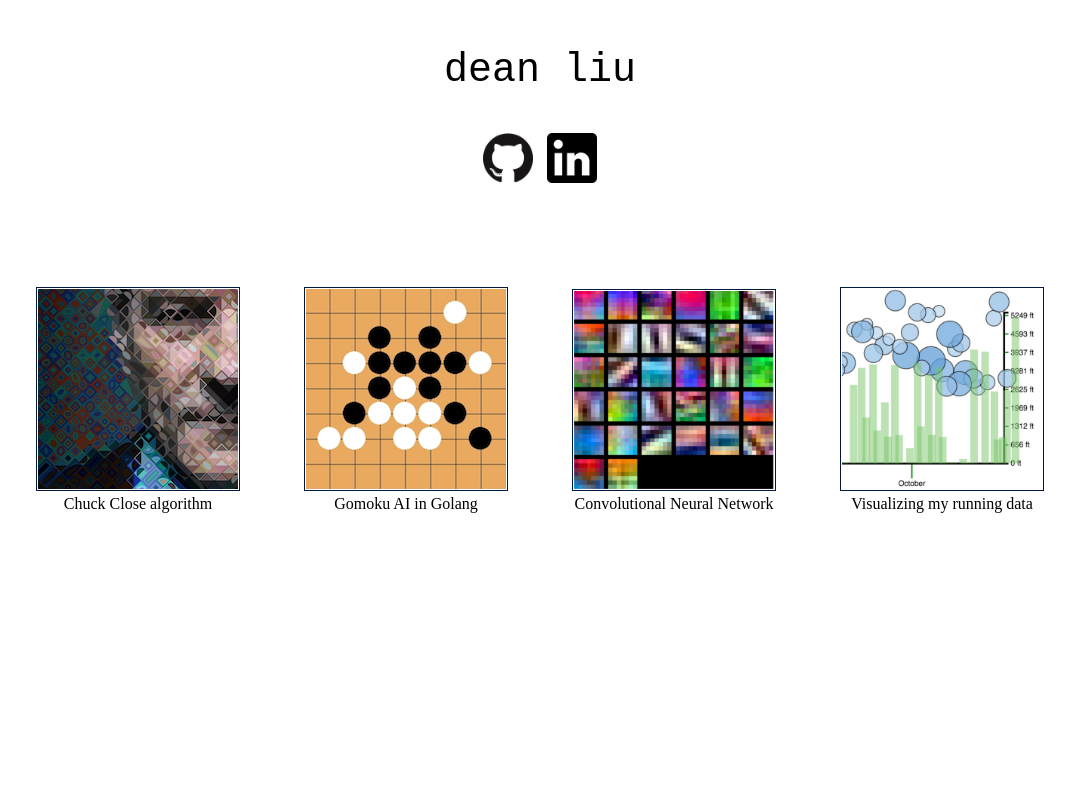
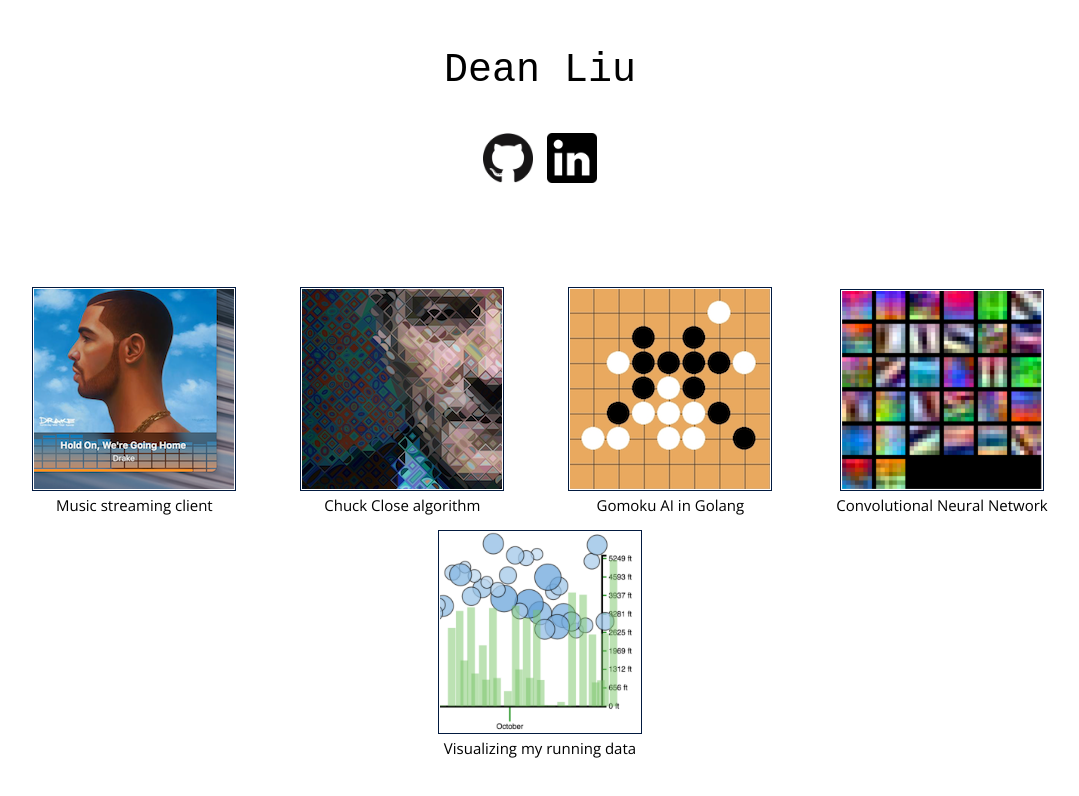
Before and after one commit to skiptomyliu/skiptomyliu.github.io, a plain HTML site: page index.html in a window 1280 px wide. Shown: the whole page, without its empty margins (100-1179 px from the left). Drawn offline with nearby package versions, Linux system fonts and the light colour scheme.

Commit message:
music client

```diff
--- a/index.html
+++ b/index.html
@@ -2,11 +2,13 @@
 <html>
 	<head>
 		 <link rel="stylesheet" type="text/css" href="./style/style.css">
+  		 <link href="https://fonts.googleapis.com/css?family=Open+Sans:400,700" rel="stylesheet">
+
 	</head>
 	<body>
 		<div class="container title">
 			<div class="item">
-				<p>dean liu</p>
+				<p>Dean Liu</p>
 			</div>
 		</div>
 		<div class="container links">
@@ -15,6 +17,11 @@
 		</div>
 
 		<div class="container projects">
+			<div class="project">
+                                <a href="https://vimeo.com/269292372" target="ms"><img src="./images/milkshake.png"></a>
+                                <div class="description">Music streaming client<p></p></div>
+                        </div>
+
 			<div class="project">
                                 <a href="https://www.mosaicshapes.com" target="ms"><img src="./images/mosaic.png"></a>
                                 <div class="description">Chuck Close algorithm<p></p></div>
--- a/style/style.css
+++ b/style/style.css
@@ -5,10 +5,16 @@
     max-height: 50px;
 }
 
+.description {
+	font-family: 'Open Sans', sans-serif;
+	font-weight: 400;
+	font-size: 15px;
+}
 
 .container.title {
 	font-family: Monospace;
-	font-size: 40px;
+	font-weight: 400;
+	font-size:40px;
 }
 
 .container{
```
Also changed, not shown: images/milkshake.png (added).
